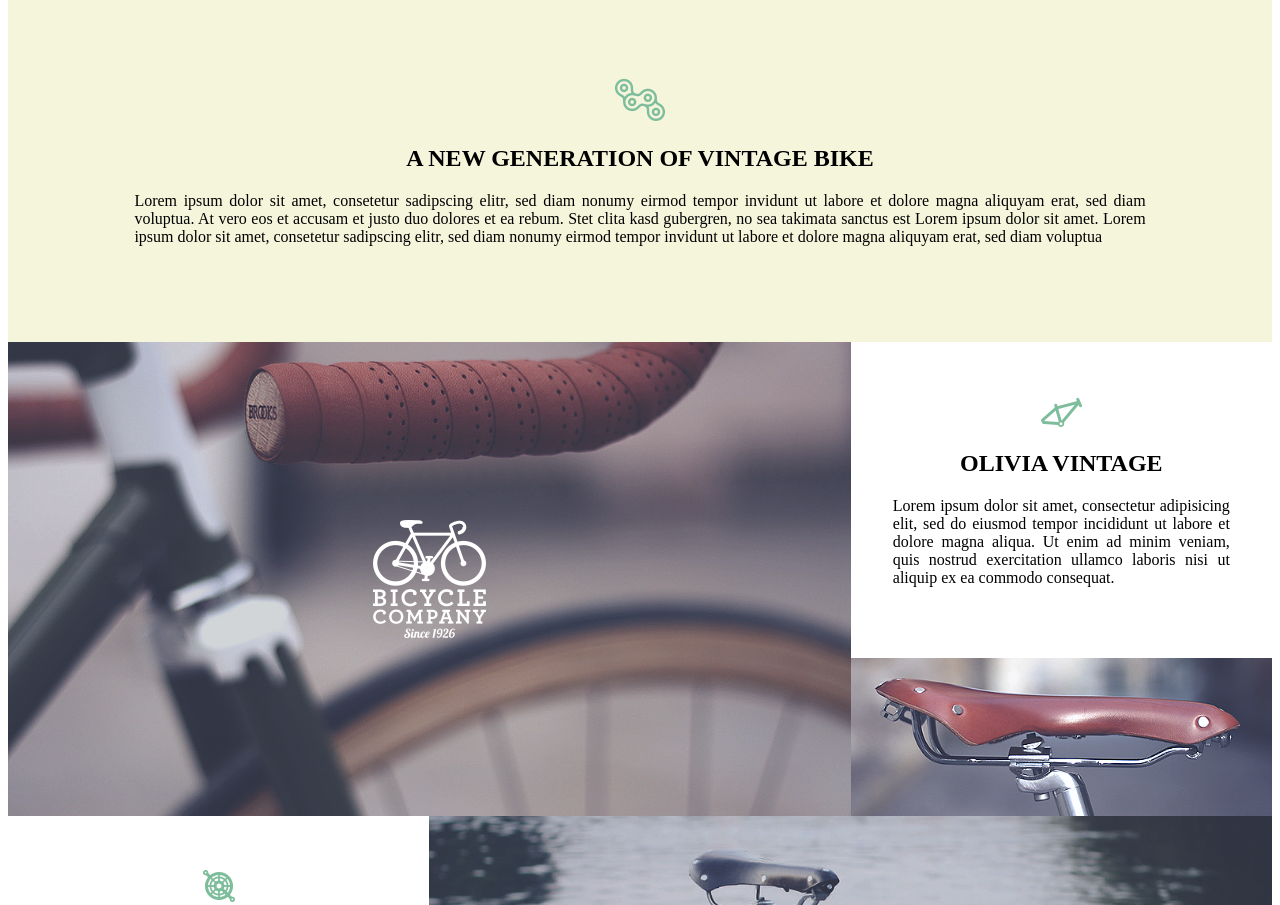
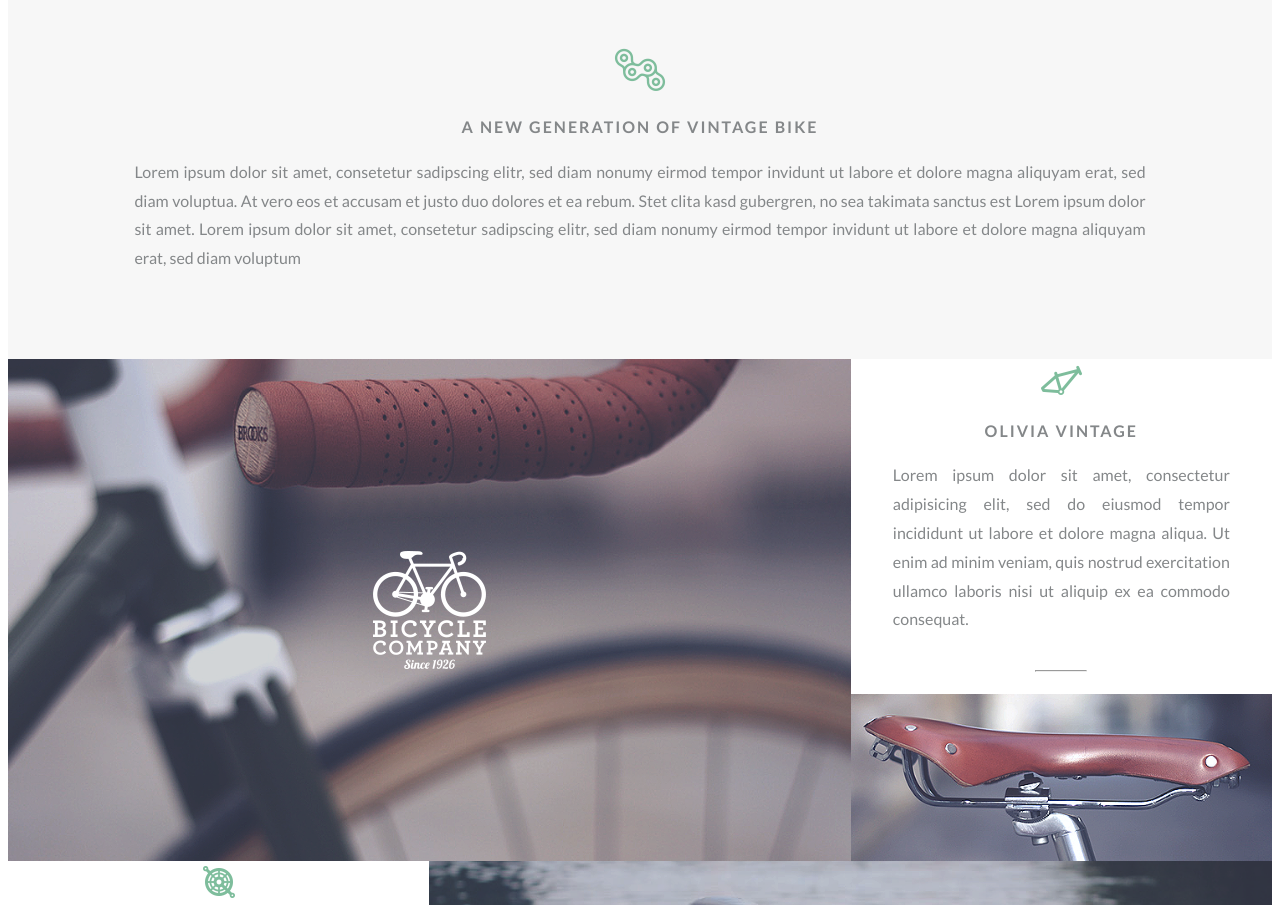
Before and after one commit to Frisianrage/bike, a plain HTML site: page index.html in a window 1280 px wide. Shown: the part 810-1715 px from the top of the page. Drawn offline with Linux system fonts and the light colour scheme.

Commit message:
font change and divider added

```diff
--- a/index.html
+++ b/index.html
@@ -2,8 +2,8 @@
 <html lang="en" dir="ltr">
   <head>
     <meta charset="utf-8">
+    <meta name="viewport" content="width=device-width, initial-scale=1.0" />
     <link rel="stylesheet" href="./style.css">
-    <meta name="viewport" content="width=device-width, initial-scale=1.0">
     <title></title>
   </head>
   <body>
@@ -27,10 +27,10 @@
       <div class="newgen">
         <img class="icon" src="./assets/Icon.png" alt="Icon">
         <h2>a new generation of vintage bike</h2>
-          <p class="block text">Lorem ipsum dolor sit amet, consetetur sadipscing elitr, sed diam nonumy eirmod tempor invidunt ut labore et dolore
+          <p class="block text borbot">Lorem ipsum dolor sit amet, consetetur sadipscing elitr, sed diam nonumy eirmod tempor invidunt ut labore et dolore
             magna aliquyam erat, sed diam voluptua. At vero eos et accusam et justo duo dolores et ea rebum. Stet clita kasd gubergren,
             no sea takimata sanctus est Lorem ipsum dolor sit amet. Lorem ipsum dolor sit amet, consetetur sadipscing elitr, sed diam
-            nonumy eirmod tempor invidunt ut labore et dolore magna aliquyam erat, sed diam voluptua</p>
+            nonumy eirmod tempor invidunt ut labore et dolore magna aliquyam erat, sed diam voluptum</p>
       </div>
       <div class="container">
         <!-- This is the first picture block! -->
@@ -42,7 +42,7 @@
           <img class="icon" src="./assets/Icon2.png" alt="Icon2">
           <h2>olivia vintage</h2>
           <p class="block text">Lorem ipsum dolor sit amet, consectetur adipisicing elit, sed do eiusmod tempor incididunt ut labore et dolore magna aliqua.
-            Ut enim ad minim veniam, quis nostrud exercitation ullamco laboris nisi ut aliquip ex ea commodo consequat.</p>
+            Ut enim ad minim veniam, quis nostrud exercitation ullamco laboris nisi ut aliquip ex ea commodo consequat.<hr></p>
         </div>
         <img class="pic grid-item3" src="./assets/Sattel.png" alt="Sattel">
         <!-- This is the second picture block! -->
@@ -50,7 +50,7 @@
           <img class="icon" src="./assets/Icon4.png" alt="Icon4">
           <h2>la borisoa</h2>
           <p class="block text">Lorem ipsum dolor sit amet, consectetur adipisicing elit, sed do eiusmod tempor incididunt ut labore et dolore magna aliqua.
-            Ut enim ad minim veniam, quis nostrud exercitation ullamco laboris nisi ut aliquip ex ea commodo consequat.</p>
+            Ut enim ad minim veniam, quis nostrud exercitation ullamco laboris nisi ut aliquip ex ea commodo consequat.<hr></p>
         </div>
         <img class="pic grid-item5" src="./assets/Layer13.png" alt="Sattel">
         <img class="pic grid-item6" src="./assets/Layer12.png" alt="Sattel">
@@ -62,7 +62,7 @@
           <img class="icon" src="./assets/Icon3.png" alt="Icon3">
           <h2>retrò bike - m. hulot</h2>
           <p class="block text">Lorem ipsum dolor sit amet, consectetur adipisicing elit, sed do eiusmod tempor incididunt ut labore et dolore magna aliqua.
-            Ut enim ad minim veniam, quis nostrud exercitation ullamco laboris nisi ut aliquip ex ea commodo consequat.</p>
+            Ut enim ad minim veniam, quis nostrud exercitation ullamco laboris nisi ut aliquip ex ea commodo consequat.<hr></p>
         </div>
         <img class="pic grid-item9" src="./assets/Layer16.png" alt="Layer16">
         <img class="pic grid-item10" src="./assets/Layer14.png" alt="Layer14">
--- a/style.css
+++ b/style.css
@@ -1,12 +1,40 @@
+@import url("https://fonts.googleapis.com/css?family=Lato:300,400,400i,700");
+
+
+html {
+  box-sizing: border-box;
+  font-size: 62.5%;
+}
+
+body {
+  font-family: "Lato", sans-serif;
+  font-size: 1.6rem;
+  line-height: 1.8;
+  font-weight: 400;
+  color: #848789;
+  height: 100%
+}
 
 h2 {
   text-transform: uppercase;
   text-align: center;
+  font-size: 1.6rem;
+  letter-spacing: 2px;
+  font-weight: bold;
+  margin-bottom: 1rem;
 }
 
 .text {
   text-align: justify;
   width: 80%
+}
+
+hr {
+  border: 1;
+  width: 50px;
+  height: 1px
+  border-color: #f7f7f7;
+  align: center;
 }
 
 ul {
@@ -47,7 +75,7 @@ li {
 
 .newgen {
   text-align: center;
-  background-color: beige;
+  background-color: #f7f7f7;
   margin-left: auto;
   margin-right: auto;
   padding-top: 5rem;
@@ -58,6 +86,7 @@ li {
   margin-left: auto;
   margin-right: auto;
   align-content: center;
+  padding-bottom: 2rem;
 }
 
 .index {
@@ -208,7 +237,7 @@ li {
 }
 
 footer {
-  background-color: beige;
+  background-color: #f7f7f7;
   display: grid;
   grid-template-columns: repeat(3, 33%);
   align-items: center;
```
